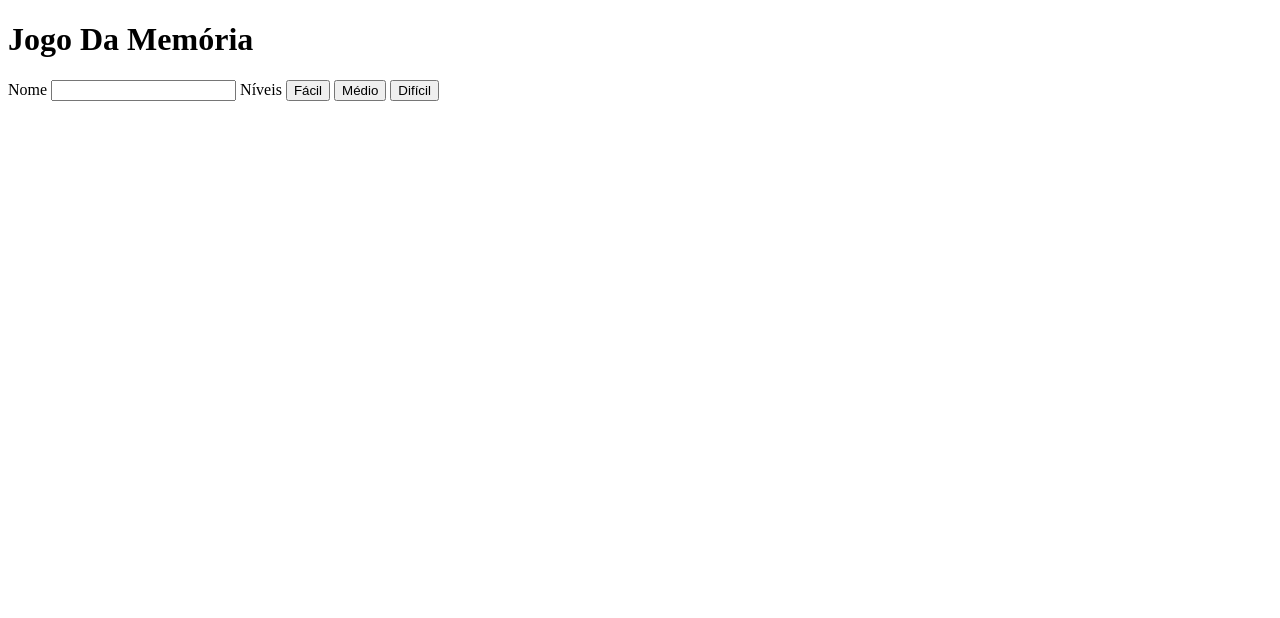
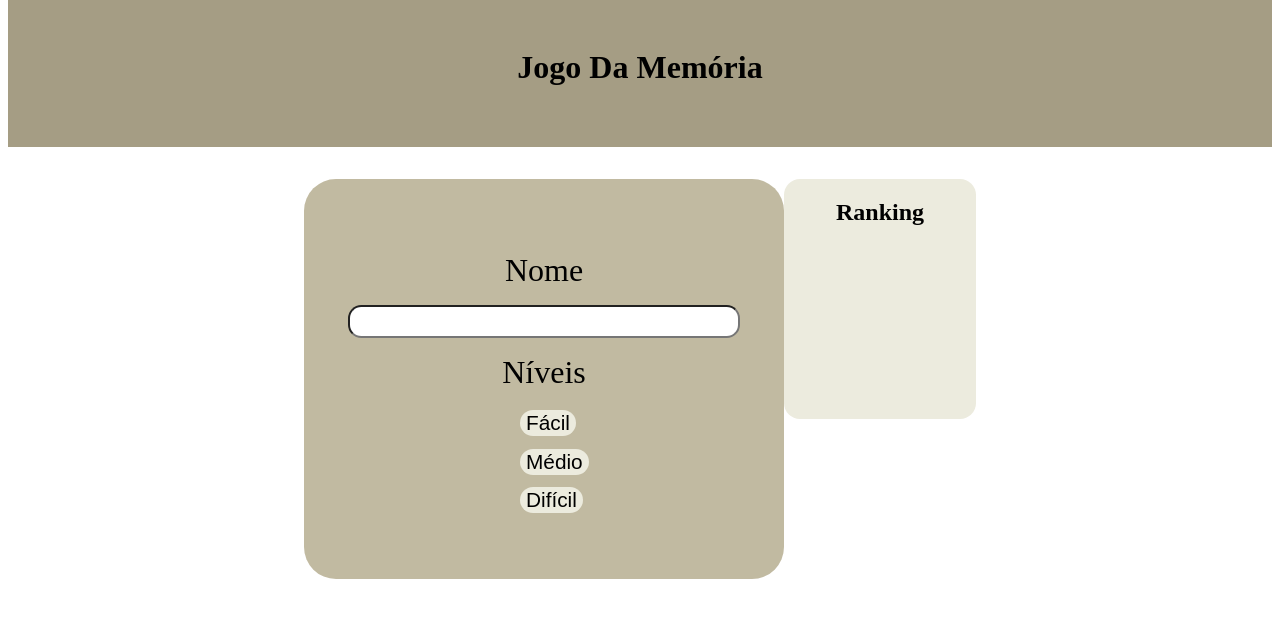
Before and after one commit to Suezin/projeto_aplicado, a plain HTML site: page index.html in a window 1280 px wide. Drawn offline with Linux system fonts and the light colour scheme.

Commit message:
projeto quase completo

```diff
--- /dev/null
+++ b/assets/styles/reset.css
@@ -0,0 +1,48 @@
+/* http://meyerweb.com/eric/tools/css/reset/
+   v2.0 | 20110126
+   License: none (public domain)
+*/
+
+html, body, div, span, applet, object, iframe,
+h1, h2, h3, h4, h5, h6, p, blockquote, pre,
+a, abbr, acronym, address, big, cite, code,
+del, dfn, em, img, ins, kbd, q, s, samp,
+small, strike, strong, sub, sup, tt, var,
+b, u, i, center,
+dl, dt, dd, ol, ul, li,
+fieldset, form, label, legend,
+table, caption, tbody, tfoot, thead, tr, th, td,
+article, aside, canvas, details, embed,
+figure, figcaption, footer, header, hgroup,
+menu, nav, output, ruby, section, summary,
+time, mark, audio, video {
+	margin: 0;
+	padding: 0;
+	border: 0;
+	font-size: 100%;
+	font: inherit;
+	vertical-align: baseline;
+}
+/* HTML5 display-role reset for older browsers */
+article, aside, details, figcaption, figure,
+footer, header, hgroup, menu, nav, section {
+	display: block;
+}
+body {
+	line-height: 1;
+}
+ol, ul {
+	list-style: none;
+}
+blockquote, q {
+	quotes: none;
+}
+blockquote:before, blockquote:after,
+q:before, q:after {
+	content: '';
+	content: none;
+}
+table {
+	border-collapse: collapse;
+	border-spacing: 0;
+}
--- a/assets/styles/styles_entrada.css
+++ b/assets/styles/styles_entrada.css
@@ -0,0 +1,67 @@
+
+header{
+    height: 10em;
+    margin-top: -1.3em;
+    width: 100%;
+    background-color: #A59D84;
+    display: flex;
+    justify-content: center;
+    align-items: center;
+}
+.entrar-box {
+
+    height: 25em;
+    width: 100%;
+    display: flex;
+    justify-content: center;
+    margin-top: 2em;
+
+}
+.entrar {
+    height: 100%;
+    width: 30em;
+    background-color: #C1BAA1 ;
+    border-radius: 2em;
+    display: flex;
+    flex-direction: column;
+    justify-content: center;
+    align-items:center ;
+}
+.entrar label {
+    padding: 0.5em;
+    font-size: 2em;
+}
+.entrar input{
+    height: 2em;
+    width: 24rem;
+    border-radius: 1em;
+}
+.entrar a{
+    padding: 0.2em;
+    height: 2em;
+    width: 3em;
+}
+.entrar button {
+    font-size: 1.3em;
+    background-color: #ECEBDE;
+    border: none;
+    border-radius: 1em;
+    transition: 0.3s ease-in-out ;
+}
+.entrar button:hover{
+    background-color: #D7D3BF;
+}
+
+.ranking {
+    height: 15rem;
+    width: 12em;
+    background-color: #ECEBDE;
+    display: flex;
+    justify-content: center;
+    top: 0;
+    left: 0;
+    border-radius: 1em;
+}
+.ranking h1{
+    font-size: 1.5em;
+}
--- a/index.html
+++ b/index.html
@@ -1,32 +1,36 @@
 <!DOCTYPE html>
 <html lang="en">
+
 <head>
     <meta charset="UTF-8">
     <meta name="viewport" content="width=device-width, initial-scale=1.0">
-    <link rel="stylesheet" href="/assets/styles/styles.css">
+    <link rel="stylesheet" href="/assets/styles/styles_entrada.css">
     <title>Jogo Da Memória</title>
     <script src="/script/script.js"></script>
 
 </head>
+
 <body>
     <header>
         <h1>Jogo Da Memória</h1>
     </header>
 
-    <div>
-        <label for="name">Nome</label>
-        <input type="text">
-        <label for="levels">Níveis</label>
+    <div class="entrar-box">
+        <div class="entrar">
+            <label for="name">Nome</label>
+            <input type="text">
+            <label for="levels">Níveis</label>
 
-        <a href="/niveis/nivel_facil.html"><button name="nivel_facil" >Fácil</button></a>
-        <a href="/niveis/nivel_medio.html"><button name="nivel_medio">Médio</button></a>
-        <a href="/niveis/nivel_dificil.html"><button name="nivel_dificil">Difícil</button></a>
+            <a href="/niveis/nivel_facil.html"><button name="nivel_facil">Fácil</button></a>
+            <a href="/niveis/nivel_medio.html"><button name="nivel_medio">Médio</button></a>
+            <a href="/niveis/nivel_dificil.html"><button name="nivel_dificil">Difícil</button></a>
+        </div>
+        <aside class="ranking">
+            <h1>Ranking</h1>
 
+        </aside>
     </div>
 
-    <aside>
+</body>
 
-
-    </aside>
-</body>
 </html>
```
